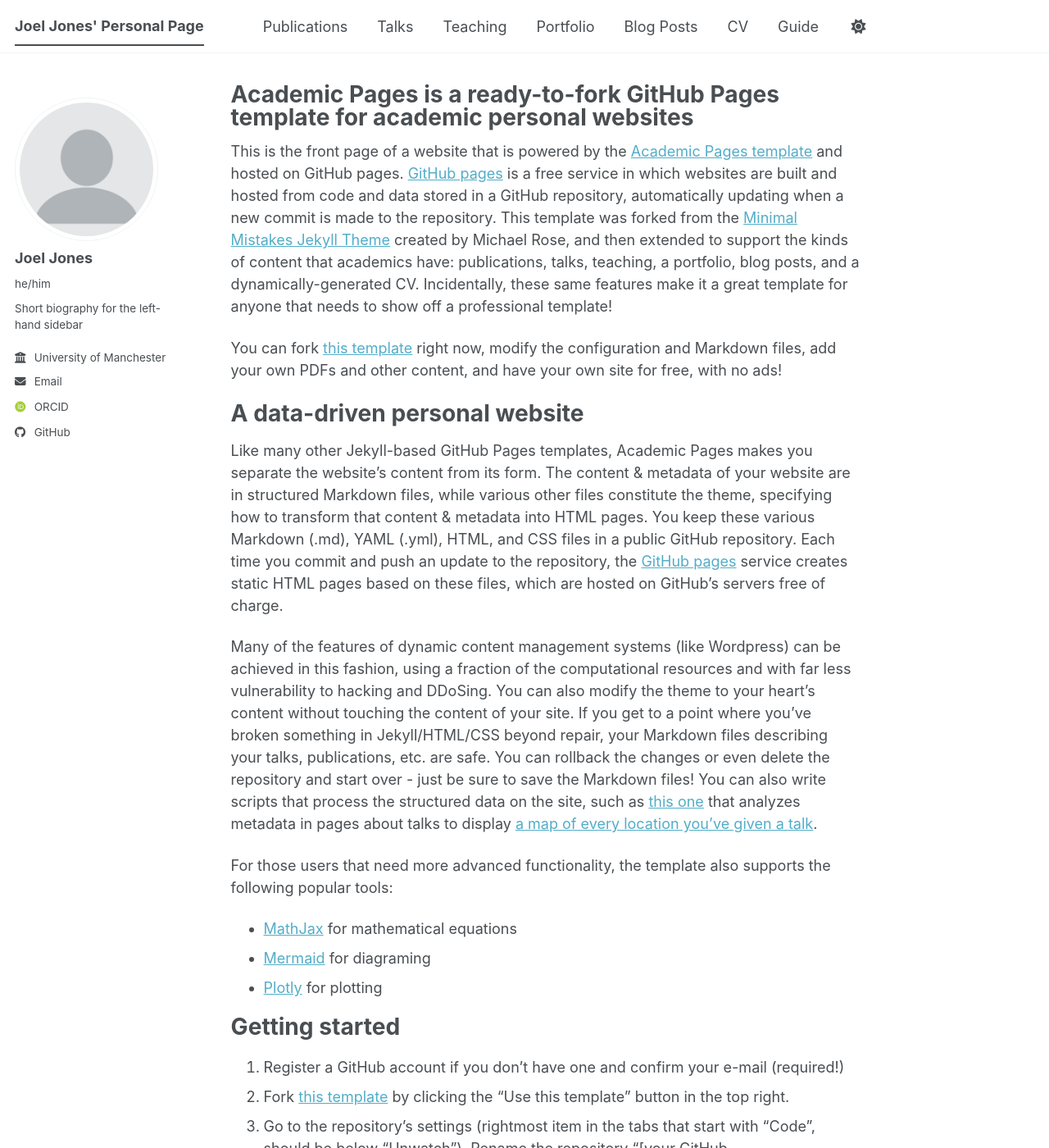
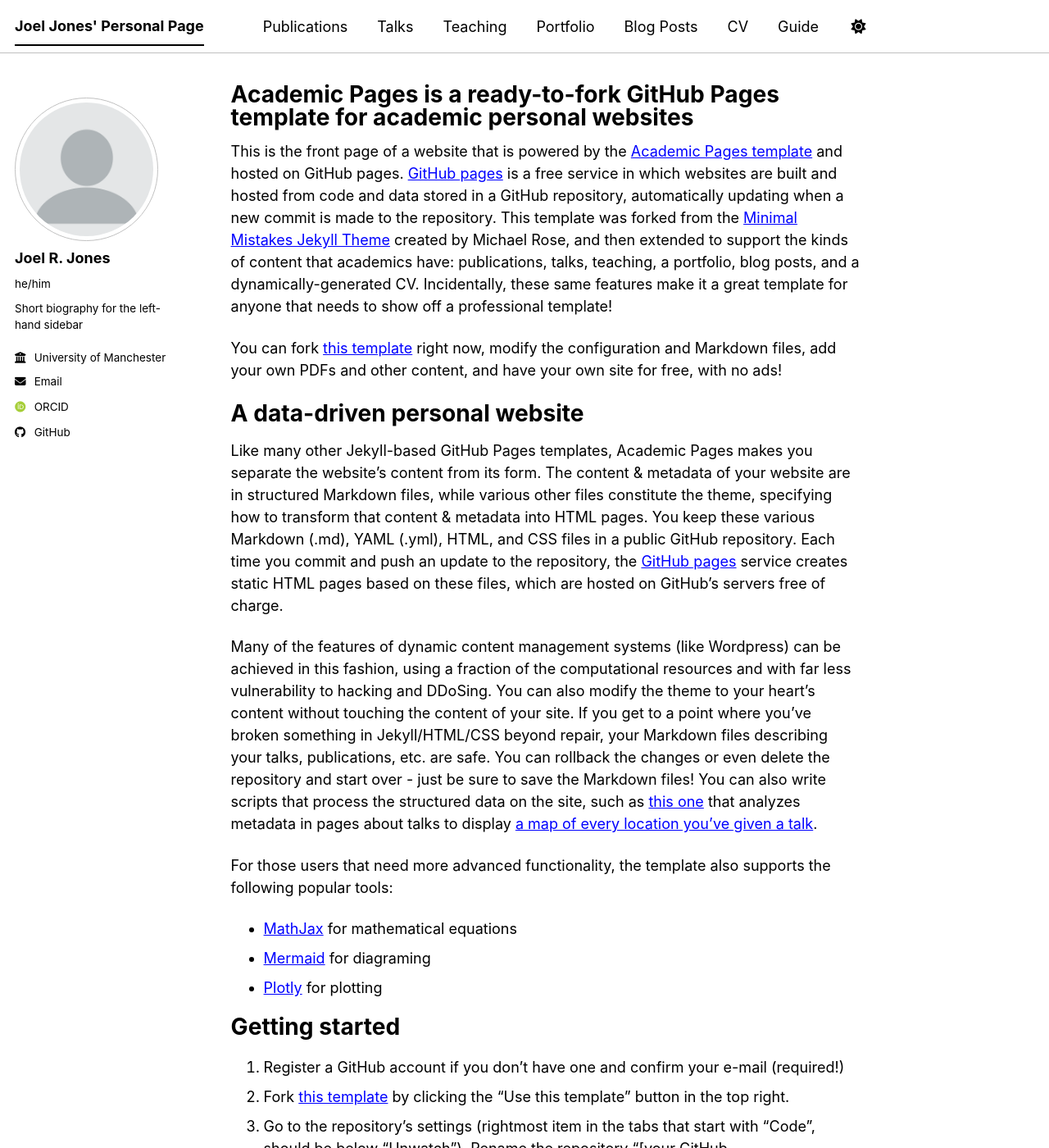
Before and after one commit to jr0rj/jr0rj.github.io, a Jekyll site: the page built from _pages/about.md, in a window 1280 px wide and 1400 px high. Shown: the whole window at 82% size. Built offline with Jekyll 4.4.1, drawn with Linux system fonts in a browser that asks for light colours; some web fonts are replaced; a script bundle is joined from its source files by our own code; library files that are not in the unit come from our copies.

Commit message:
Update site theme and author details in config

```diff
--- a/_config.yml
+++ b/_config.yml
@@ -8,7 +8,7 @@
 
 # Basic Site Settings
 locale                   : "en-US"
-site_theme               : "default" # The available themes options are "default", "air", "sunrise", "mint", "dirt" and "contrast"
+site_theme               : "contrast" # The available themes options are "default", "air", "sunrise", "mint", "dirt" and "contrast"
 title                    : "Joel Jones' Personal Page"
 title_separator          : "-"
 name                     : &name "Joel Jones"
@@ -24,7 +24,7 @@
 author:
   # Biographic information
   avatar           : "profile.png"
-  name             : "Joel Jones"
+  name             : "Joel R. Jones"
   pronouns         : "he/him"
   bio              : "Short biography for the left-hand sidebar"
   location         : #"Earth"
@@ -51,7 +51,7 @@
   bitbucket        : # Username - Update with your username on the site
   codepen          : # Username
   dribbble         : # Username
-  github           : "academicpages"
+  github           : "jr0rj"
   kaggle           : # Username
   stackoverflow    : # User number or user number and name (i.e., use "1" or "1/jeff-atwood")
 
```
